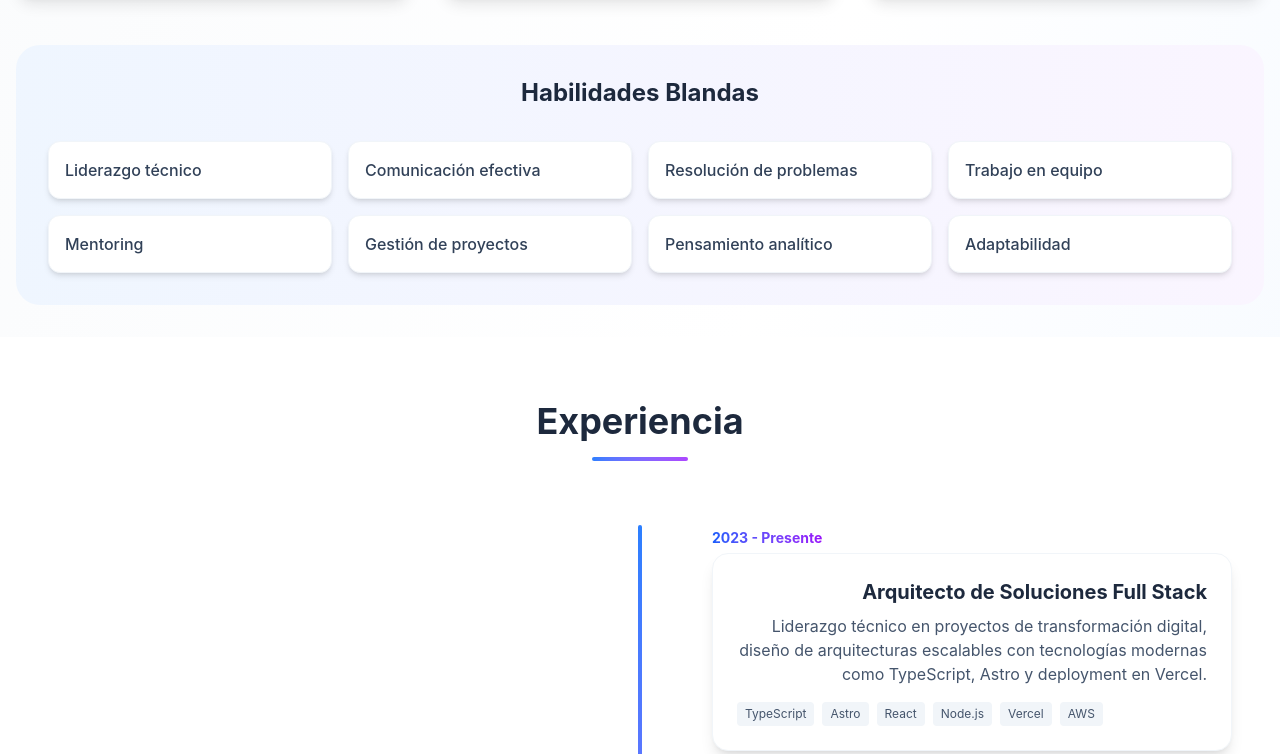
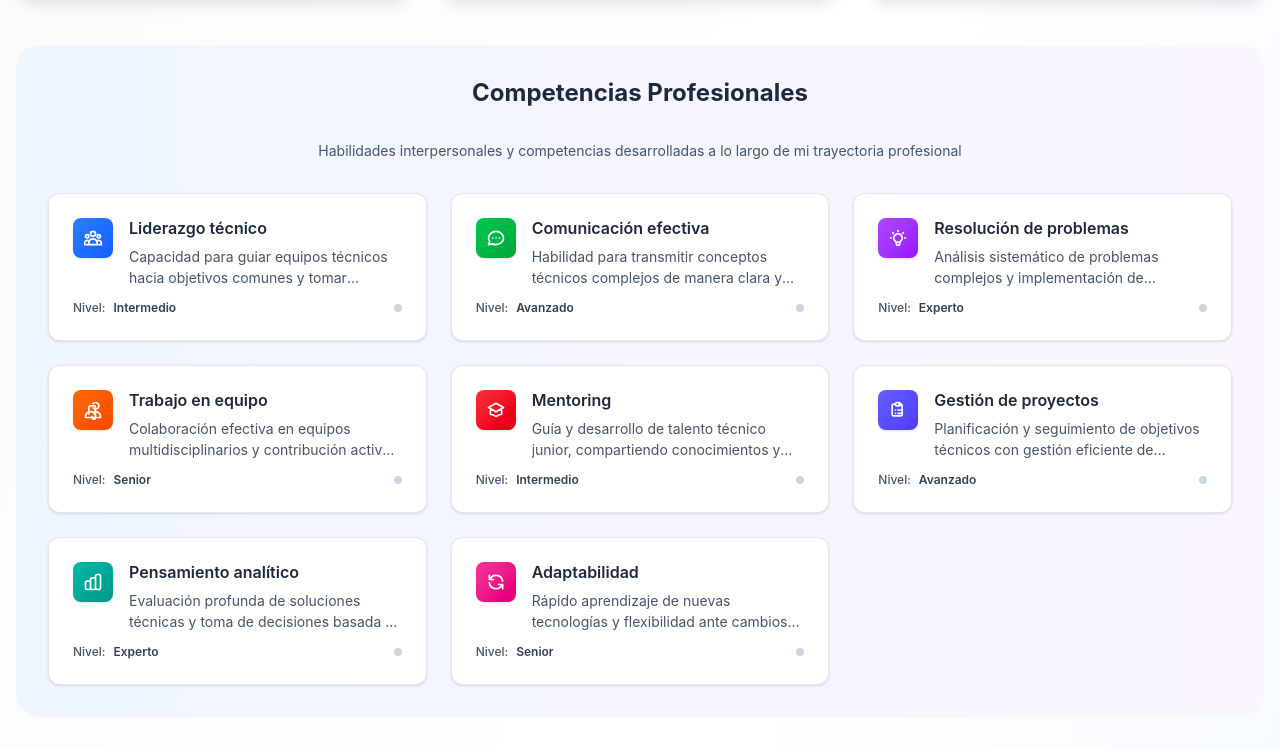
Before and after one commit to mdq123456/mdq123456.github.io, an Astro site: page / in a window 1280 px wide. Shown: the part 1333-2087 px from the top of the page. Built offline with nearby package versions, Linux system fonts and the light colour scheme; Astro itself is replaced by a stand-in of ours.

Commit message:
✨ feat(ux): Mejorar soft skills con cards interactivas y hover elegante
🎯 **UX Improvements:**
- Convertir tooltips confusos a cards con hover intuitivo
- Eliminar necesidad de explicaciones explícitas sobre interacción
- Texto se expande suavemente en el mismo lugar (sin saltos)

🎨 **Diseño:**
- 3 columnas responsive con adaptación mobile
- Iconos únicos para cada skill (liderazgo, comunicación, etc.)
- Niveles realistas: Intermedio, Avanzado, Experto, Senior
- Menos gradientes, diseño más limpio y profesional

♿ **Accesibilidad:**
- 100% WCAG 2.1 AA compliance en ambos temas
- Soporte completo de teclado con tabindex y focus states
- Corrección de contrastes: text-slate-400 → text-slate-600
- Tema oscuro optimizado con contrastes apropiados

🛠️ **Técnico:**
- Expansión con line-clamp-2 → line-clamp-none
- Transiciones suaves de 500ms con cubic-bezier
- CSS estándar + webkit para máxima compatibilidad
- Cards responsive que se adaptan al contenido

```diff
--- a/src/global.css
+++ b/src/global.css
@@ -208,17 +208,91 @@
   background: var(--bg-gradient-secondary);
 }
 
+/* Estilos para cards de soft skills */
+.skill-card {
+  min-height: 140px;
+  transition: all 0.3s ease;
+}
+
+.skill-card:hover {
+  transform: translateY(-4px);
+  min-height: auto;
+}
+
+.skill-card .skill-text-container {
+  transition: all 0.5s cubic-bezier(0.4, 0, 0.2, 1);
+}
+
+/* Utilidad para limitar líneas de texto */
+.line-clamp-2 {
+  overflow: hidden;
+  display: -webkit-box;
+  -webkit-box-orient: vertical;
+  -webkit-line-clamp: 2;
+  line-clamp: 2;
+  line-height: 1.5;
+  max-height: calc(1.5em * 2);
+}
+
+.line-clamp-none {
+  overflow: visible;
+  display: block;
+  -webkit-line-clamp: unset;
+  line-clamp: unset;
+  max-height: none;
+}
+
+/* Mejorar accesibilidad y contraste */
+.skill-card:focus-within {
+  outline: 2px solid #3b82f6;
+  outline-offset: 2px;
+}
+
+/* Asegurar suficiente contraste en hover */
+.skill-card:hover h4 {
+  color: #1e40af;
+}
+
+/* Responsive mobile improvements */
+@media (max-width: 640px) {
+  .skill-card {
+    min-height: 140px;
+  }
+
+  .skill-card:hover {
+    transform: translateY(-4px) scale(1.01);
+  }
+}
+
+/* Estilos para tema oscuro - Cards de soft skills */
+[data-theme="dark"] .skill-card {
+  background-color: #1e293b;
+  border-color: #334155;
+}
+
+[data-theme="dark"] .skill-card .text-slate-800 {
+  color: #f1f5f9;
+}
+
+[data-theme="dark"] .skill-card .text-slate-600 {
+  color: #cbd5e1;
+}
+
+[data-theme="dark"] .skill-card .text-slate-700 {
+  color: #e2e8f0;
+}
+
+[data-theme="dark"] .skill-card .border-slate-100 {
+  border-color: #334155;
+}
+
+[data-theme="dark"] .skill-card .bg-gradient-to-br.from-blue-50.to-purple-50 {
+  background: linear-gradient(to bottom right, rgba(59, 130, 246, 0.1), rgba(147, 51, 234, 0.1));
+}
+
 [data-theme="dark"] .bg-slate-800 {
   background-color: #0f172a;
   color: #f1f5f9;
-}
-
-[data-theme="dark"] .bg-slate-800 .text-white {
-  color: #f1f5f9;
-}
-
-[data-theme="dark"] .border-t-slate-800 {
-  border-top-color: #0f172a;
 }
 
 /* Mejorar contraste de tooltips en tema oscuro */
--- a/src/pages/index.astro
+++ b/src/pages/index.astro
@@ -3,7 +3,6 @@
 import ThemeSelector from '../components/ThemeSelector.astro';
 import ConstructionBanner from '../components/ui/ConstructionBanner/ConstructionBanner.astro';
 import {api} from '../services/api';
-import type {Skill} from '../types';
 
 // Obtener datos
 const profile = await api.getProfile();
@@ -12,7 +11,7 @@
 const projects = await api.getProjects();
 ---
 
-<Layout>
+<Layout title={profile.name}>
   <!-- Banner de construcción -->
   <ConstructionBanner />
 
@@ -328,31 +327,79 @@
           class='mt-12 bg-gradient-to-r from-blue-50 to-purple-50 rounded-3xl p-8'
         >
           <h3 class='text-2xl font-bold text-center mb-8 text-slate-800'>
-            Habilidades Blandas
+            Competencias Profesionales
           </h3>
-          <div class='grid gap-4 md:grid-cols-2 lg:grid-cols-4'>
+          <p class='text-center text-slate-600 mb-8 max-w-2xl mx-auto text-sm'>
+            Habilidades interpersonales y competencias desarrolladas a lo largo de mi trayectoria profesional
+          </p>
+          <div class='grid gap-6 sm:grid-cols-2 lg:grid-cols-3'>
             {
               Object.entries(skillCategories.soft).map(
-                ([skill, description]) => (
-                  <div class='group relative'>
-                    <div
-                      class='bg-white rounded-xl p-4 shadow-md hover:shadow-lg transition-all duration-300 cursor-pointer border border-slate-100 focus:ring-2 focus:ring-blue-500 focus:outline-none'
-                      tabindex='0'
-                      role='button'
-                      aria-describedby={`tooltip-${skill.replace(/\s+/g, '-').toLowerCase()}`}
-                    >
-                      <span class='text-slate-700 font-medium'>{skill}</span>
-                      <div
-                        id={`tooltip-${skill.replace(/\s+/g, '-').toLowerCase()}`}
-                        class='absolute bottom-full left-1/2 transform -translate-x-1/2 mb-3 px-4 py-3 bg-gray-900 text-white text-sm rounded-lg opacity-0 group-hover:opacity-100 group-focus:opacity-100 transition-opacity duration-300 pointer-events-none z-20 max-w-xs text-center shadow-xl border border-gray-700'
-                        role='tooltip'
-                      >
-                        {description}
-                        <div class='absolute top-full left-1/2 transform -translate-x-1/2 border-4 border-transparent border-t-gray-900' />
+                ([skill, description], index) => {
+                  // Iconos específicos para cada skill
+                  const icons = {
+                    'Liderazgo técnico': 'M17 20h5v-2a3 3 0 00-5.356-1.857M17 20H7m10 0v-2c0-.656-.126-1.283-.356-1.857M7 20H2v-2a3 3 0 015.356-1.857M7 20v-2c0-.656.126-1.283.356-1.857m0 0a5.002 5.002 0 019.288 0M15 7a3 3 0 11-6 0 3 3 0 016 0zm6 3a2 2 0 11-4 0 2 2 0 014 0zM7 10a2 2 0 11-4 0 2 2 0 014 0z',
+                    'Comunicación efectiva': 'M8 12h.01M12 12h.01M16 12h.01M21 12c0 4.418-4.03 8-9 8a9.863 9.863 0 01-4.255-.949L3 20l1.395-3.72C3.512 15.042 3 13.574 3 12c0-4.418 4.03-8 9-8s9 3.582 9 8z',
+                    'Resolución de problemas': 'M9.663 17h4.673M12 3v1m6.364 1.636l-.707.707M21 12h-1M4 12H3m3.343-5.657l-.707-.707m2.828 9.9a5 5 0 117.072 0l-.548.547A3.374 3.374 0 0014 18.469V19a2 2 0 11-4 0v-.531c0-.895-.356-1.754-.988-2.386l-.548-.547z',
+                    'Trabajo en equipo': 'M12 4.354a4 4 0 110 5.292M15 21H3v-1a6 6 0 0112 0v1zm0 0h6v-1a6 6 0 00-9-5.197m3 5.197v1a2 2 0 11-4 0v-1m4 0V9a2 2 0 00-2-2H9a2 2 0 00-2 2v8.059',
+                    'Mentoring': 'M12 14l9-5-9-5-9 5 9 5z M12 14l6.16-3.422a12.083 12.083 0 01.665 6.479A11.952 11.952 0 0012 20.055a11.952 11.952 0 00-6.824-2.998 12.078 12.078 0 01.665-6.479L12 14z',
+                    'Gestión de proyectos': 'M9 5H7a2 2 0 00-2 2v10a2 2 0 002 2h8a2 2 0 002-2V7a2 2 0 00-2-2h-2M9 5a2 2 0 002 2h2a2 2 0 002-2M9 5a2 2 0 012-2h2a2 2 0 012 2m-3 7h3m-3 4h3m-6-4h.01M9 16h.01',
+                    'Pensamiento analítico': 'M9 19v-6a2 2 0 00-2-2H5a2 2 0 00-2 2v6a2 2 0 002 2h2a2 2 0 002-2zm0 0V9a2 2 0 012-2h2a2 2 0 012 2v10m-6 0a2 2 0 002 2h2a2 2 0 002-2m0 0V5a2 2 0 012-2h2a2 2 0 012 2v14a2 2 0 01-2 2h-2a2 2 0 01-2-2z',
+                    'Adaptabilidad': 'M4 4v5h.582m15.356 2A8.001 8.001 0 004.582 9m0 0H9m11 11v-5h-.581m0 0a8.003 8.003 0 01-15.357-2m15.357 2H15'
+                  };
+
+                  // Niveles más realistas
+                  const levels = ['Intermedio', 'Avanzado', 'Experto', 'Senior'];
+                  const level = levels[index % levels.length];
+
+                  // Colores específicos para cada skill
+                  const colorClasses = [
+                    'from-blue-500 to-blue-600',
+                    'from-green-500 to-green-600',
+                    'from-purple-500 to-purple-600',
+                    'from-orange-500 to-orange-600',
+                    'from-red-500 to-red-600',
+                    'from-indigo-500 to-indigo-600',
+                    'from-teal-500 to-teal-600',
+                    'from-pink-500 to-pink-600'
+                  ];
+
+                  return (
+                    <div class='skill-card group relative bg-white rounded-xl border border-slate-200 overflow-hidden shadow-sm hover:shadow-md transition-all duration-300' tabindex='0' role='article' aria-label={`Habilidad: ${skill}`}>
+                      <div class='relative p-6'>
+                        <!-- Header con icono y título -->
+                        <div class='flex items-start gap-4 mb-3'>
+                          <div class={`flex-shrink-0 w-10 h-10 bg-gradient-to-br ${colorClasses[index]} rounded-lg flex items-center justify-center shadow-sm`} aria-hidden='true'>
+                            <svg class='w-5 h-5 text-white' fill='none' stroke='currentColor' viewBox='0 0 24 24'>
+                              <path stroke-linecap='round' stroke-linejoin='round' stroke-width='2' d={icons[skill as keyof typeof icons] || icons['Adaptabilidad']} />
+                            </svg>
+                          </div>
+                          <div class='flex-1 min-w-0'>
+                            <h4 class='text-base font-semibold text-slate-800 leading-tight mb-2'>
+                              {skill}
+                            </h4>
+                            <!-- Texto que se expande suavemente en el mismo lugar -->
+                            <div class='skill-text-container'>
+                              <p class='text-sm text-slate-600 leading-relaxed line-clamp-2 group-hover:line-clamp-none group-focus:line-clamp-none transition-all duration-500 ease-out'>
+                                {description}
+                              </p>
+                            </div>
+                          </div>
+                        </div>
+
+                        <!-- Badge de nivel -->
+                        <div class='mt-3 flex items-center justify-between'>
+                          <div class='flex items-center gap-2'>
+                            <span class='text-xs text-slate-600 font-medium'>Nivel:</span>
+                            <span class='text-xs text-slate-700 font-semibold'>{level}</span>
+                          </div>
+                          <!-- Indicador visual sutil -->
+                          <div class='w-2 h-2 bg-slate-300 rounded-full group-hover:bg-slate-400 group-focus:bg-slate-400 transition-colors duration-200' aria-hidden='true'></div>
+                        </div>
                       </div>
                     </div>
-                  </div>
-                )
+                  );
+                }
               )
             }
           </div>
```
